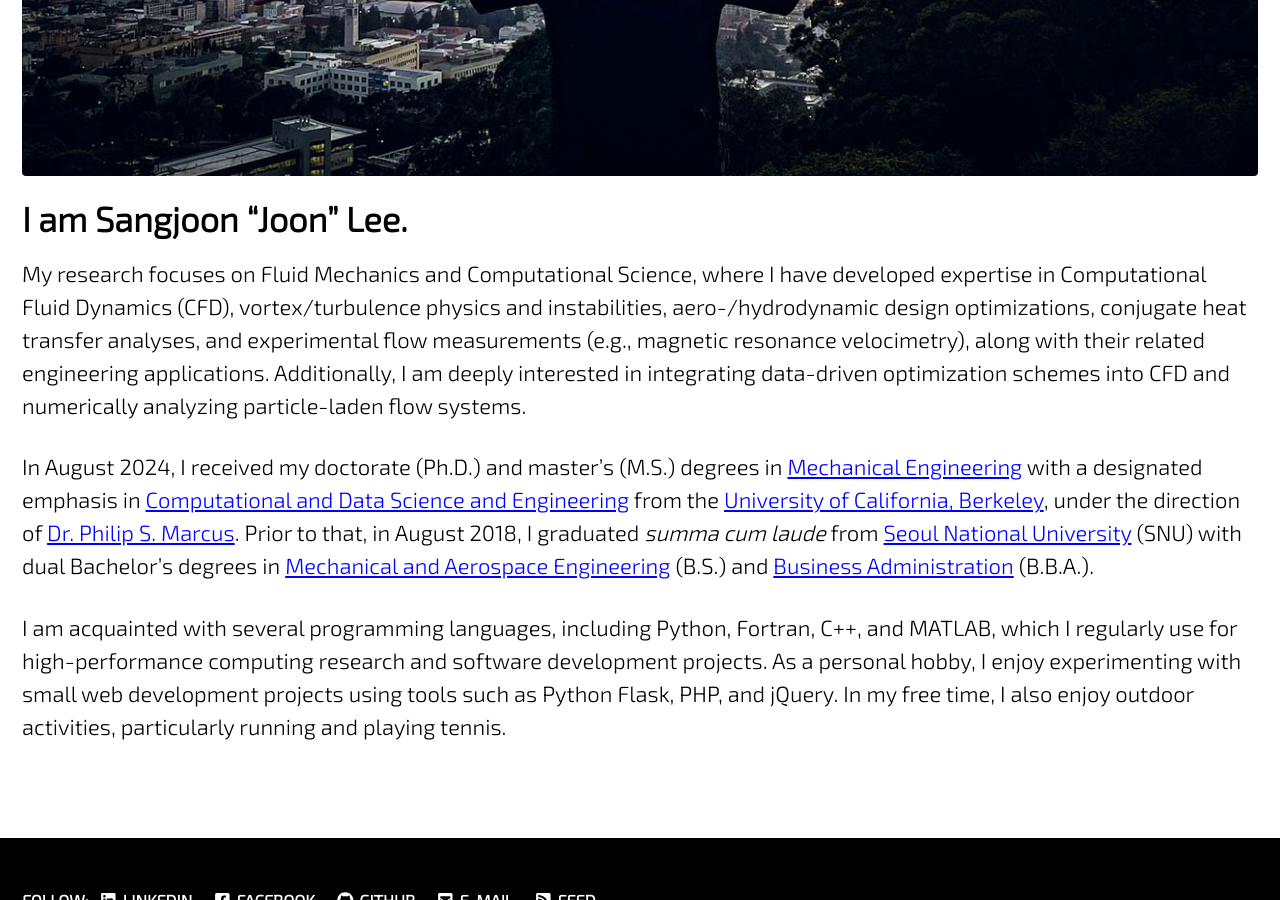
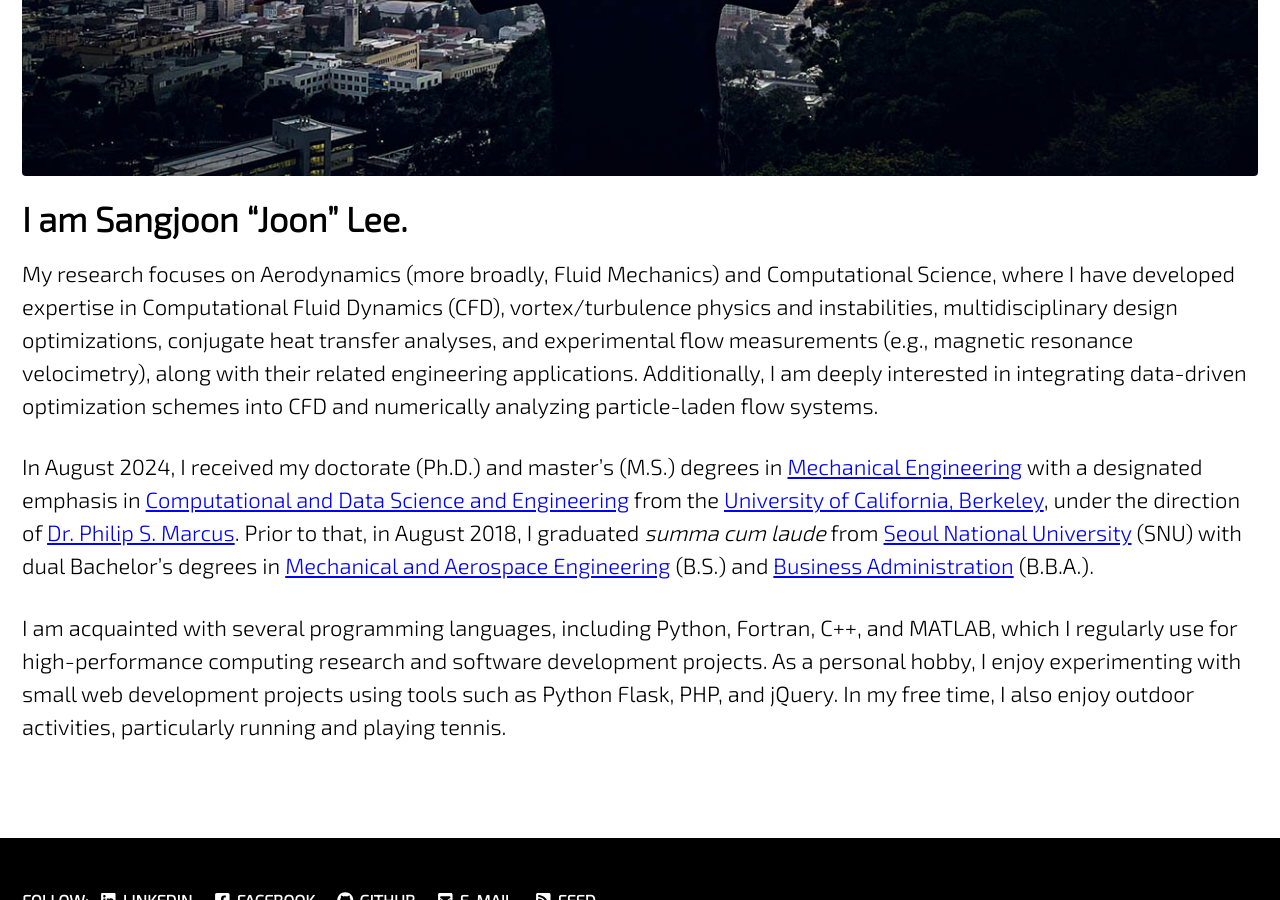
Before and after one commit to jun9303/jun9303.github.io, a Jekyll site: the page built from index.md, in a window 1280 px wide and 900 px high, scrolled down 1045 px. Built offline with Jekyll 4.4.1, drawn with Linux system fonts in a browser that asks for light colours; cached includes are drawn as plain includes; nearby versions of some CDN libraries.

Commit message:
Minor updates

```diff
--- a/index.md
+++ b/index.md
@@ -15,7 +15,7 @@ intro:
 
 # I am Sangjoon "Joon" Lee.
 
-My research focuses on Fluid Mechanics and Computational Science, where I have developed expertise in Computational Fluid Dynamics (CFD), vortex/turbulence physics and instabilities, aero-/hydrodynamic design optimizations, conjugate heat transfer analyses, and experimental flow measurements (e.g., magnetic resonance velocimetry), along with their related engineering applications. Additionally, I am deeply interested in integrating data-driven optimization schemes into CFD and numerically analyzing particle-laden flow systems.
+My research focuses on Aerodynamics (more broadly, Fluid Mechanics) and Computational Science, where I have developed expertise in Computational Fluid Dynamics (CFD), vortex/turbulence physics and instabilities, multidisciplinary design optimizations, conjugate heat transfer analyses, and experimental flow measurements (e.g., magnetic resonance velocimetry), along with their related engineering applications. Additionally, I am deeply interested in integrating data-driven optimization schemes into CFD and numerically analyzing particle-laden flow systems.
 
 In August 2024, I received my doctorate (Ph.D.) and master's (M.S.) degrees in [Mechanical Engineering](https://me.berkeley.edu/) with a designated emphasis in [Computational and Data Science and Engineering](https://data.berkeley.edu/decdse/) from the [University of California, Berkeley](https://www.berkeley.edu/), under the direction of [Dr. Philip S. Marcus](https://me.berkeley.edu/people/philip-s-marcus/). Prior to that, in August 2018, I graduated *summa cum laude* from [Seoul National University](https://useoul.edu/) (SNU) with dual Bachelor's degrees in [Mechanical and Aerospace Engineering](http://me.snu.ac.kr/en) (B.S.) and [Business Administration](http://cba.snu.ac.kr/en) (B.B.A.).
 
```
Also changed, not shown: _pages/about_me.md (+1 -1 lines).
